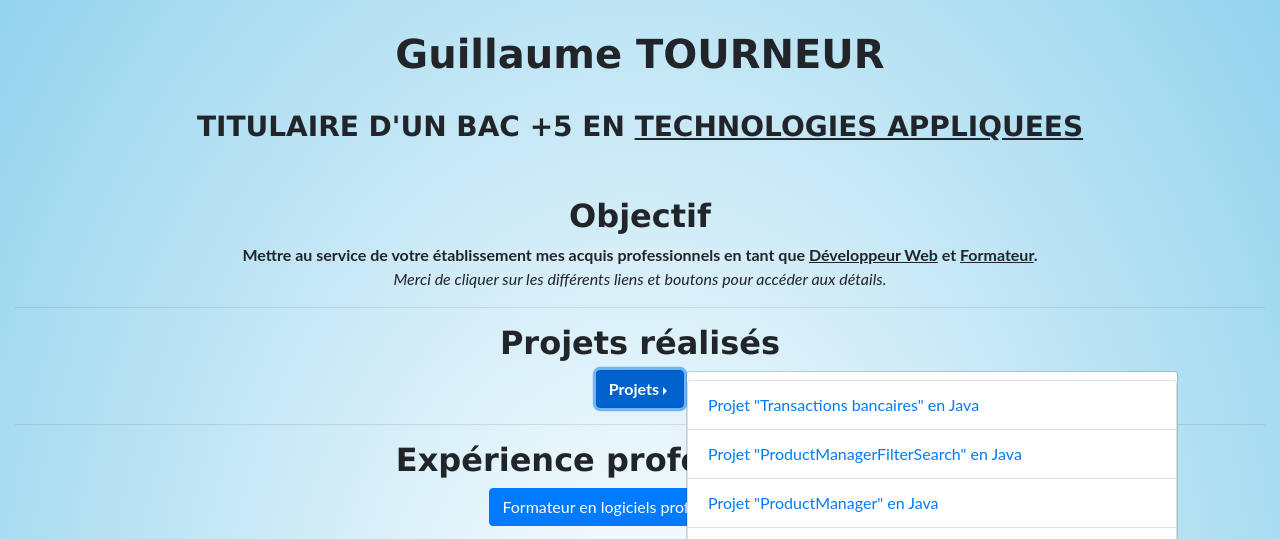
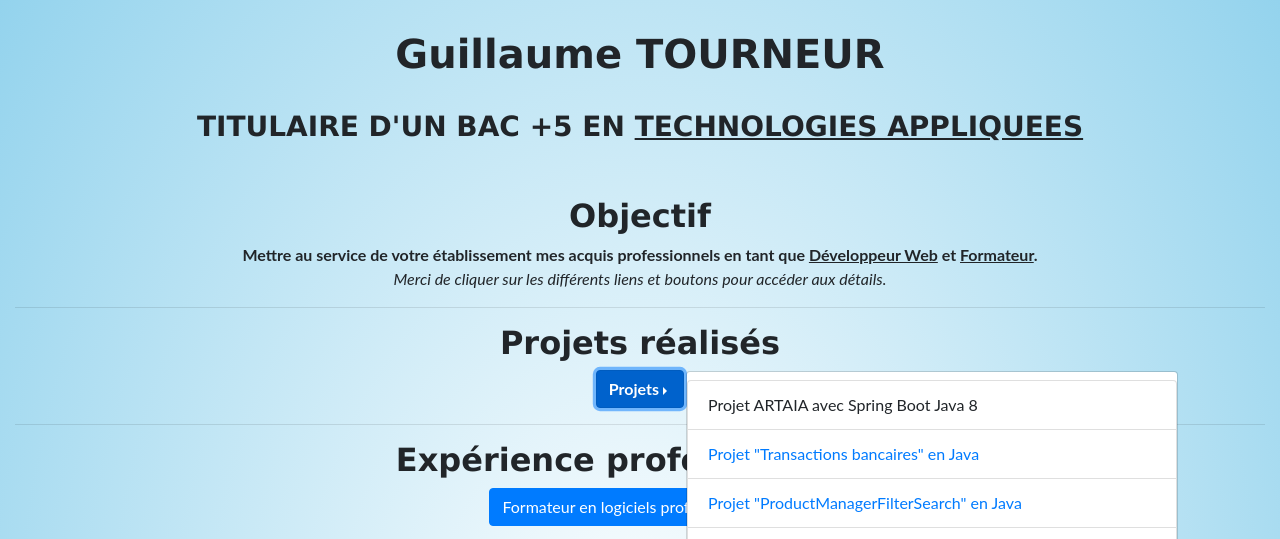
Before and after one commit to gtourneur442/depot, a plain HTML site: page CV_GT/CV_GT.html in a window 1280 px wide. Both pictures are taken after a click on the button "Projets". Shown: the part 197-736 px from the top of the page. Drawn offline with nearby package versions, Linux system fonts and the light colour scheme.

Commit message:
Update CV_GT.html

```diff
--- a/CV_GT/CV_GT.html
+++ b/CV_GT/CV_GT.html
@@ -40,6 +40,7 @@
     							<button type="button" class="btn btn-primary dropdown-toggle" data-toggle="dropdown" aria-haspopup="true" aria-expanded="false"><b>Projets</b></button>
     							<div class="dropdown-menu">
 								<ul class="list-group">
+									<li class="list-group-item">Projet ARTAIA avec Spring Boot Java 8</li>
 									<li class="list-group-item"><a href="https://github.com/gtourneur442/CV_GT/tree/master/assets/projets/Java/SpringBootHibernate" target="_blank">Projet "Transactions bancaires" en Java</a></li>
 									<li class="list-group-item"><a href="https://github.com/gtourneur442/CV_GT/tree/master/assets/projets/Java/ProductManagerFilterSearch" target="_blank">Projet "ProductManagerFilterSearch" en Java</a></li>
 									<li class="list-group-item"><a href="https://github.com/gtourneur442/CV_GT/tree/master/assets/projets/Java/ProductManager" target="_blank">Projet "ProductManager" en Java</a></li>
```
